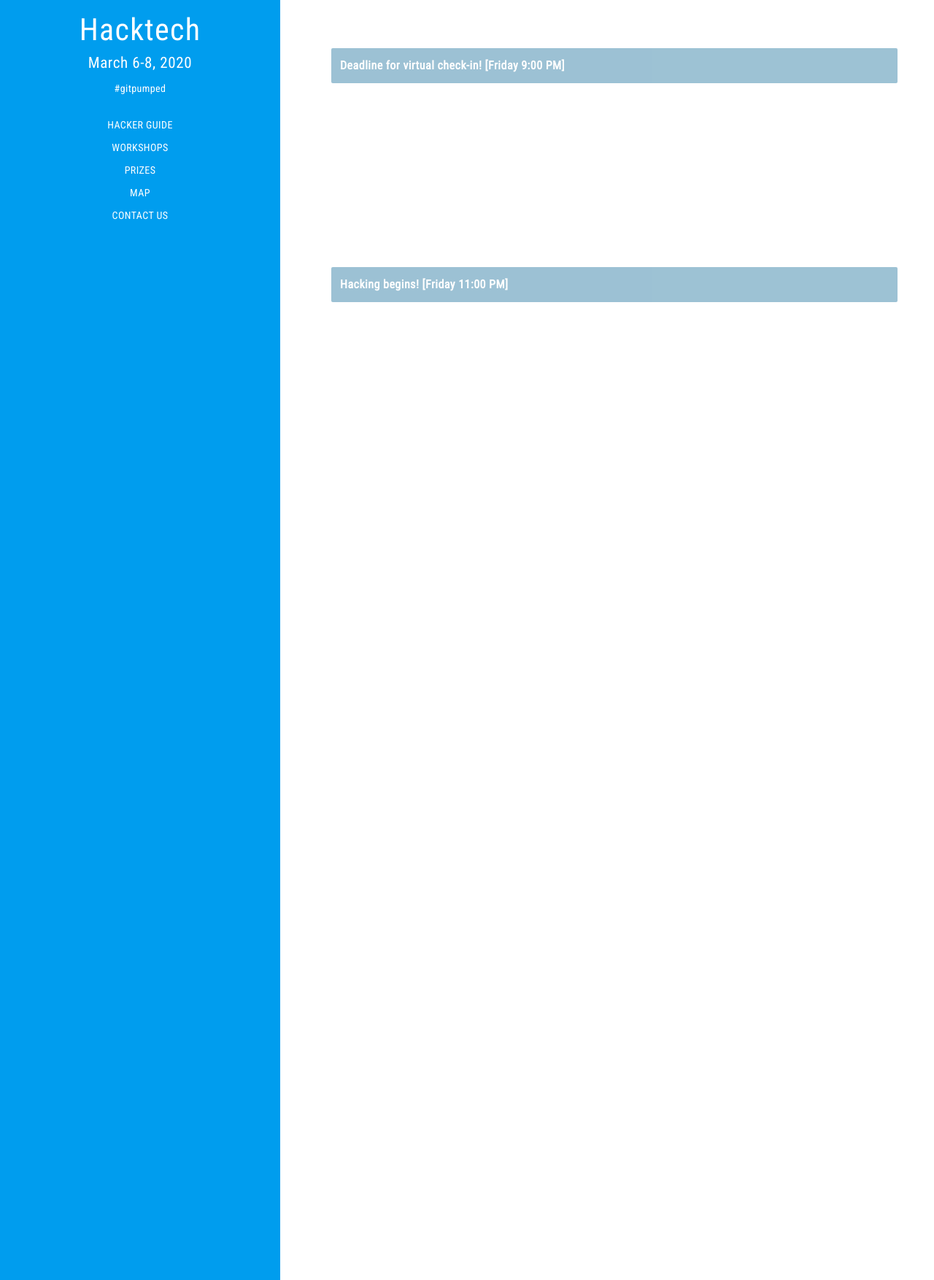
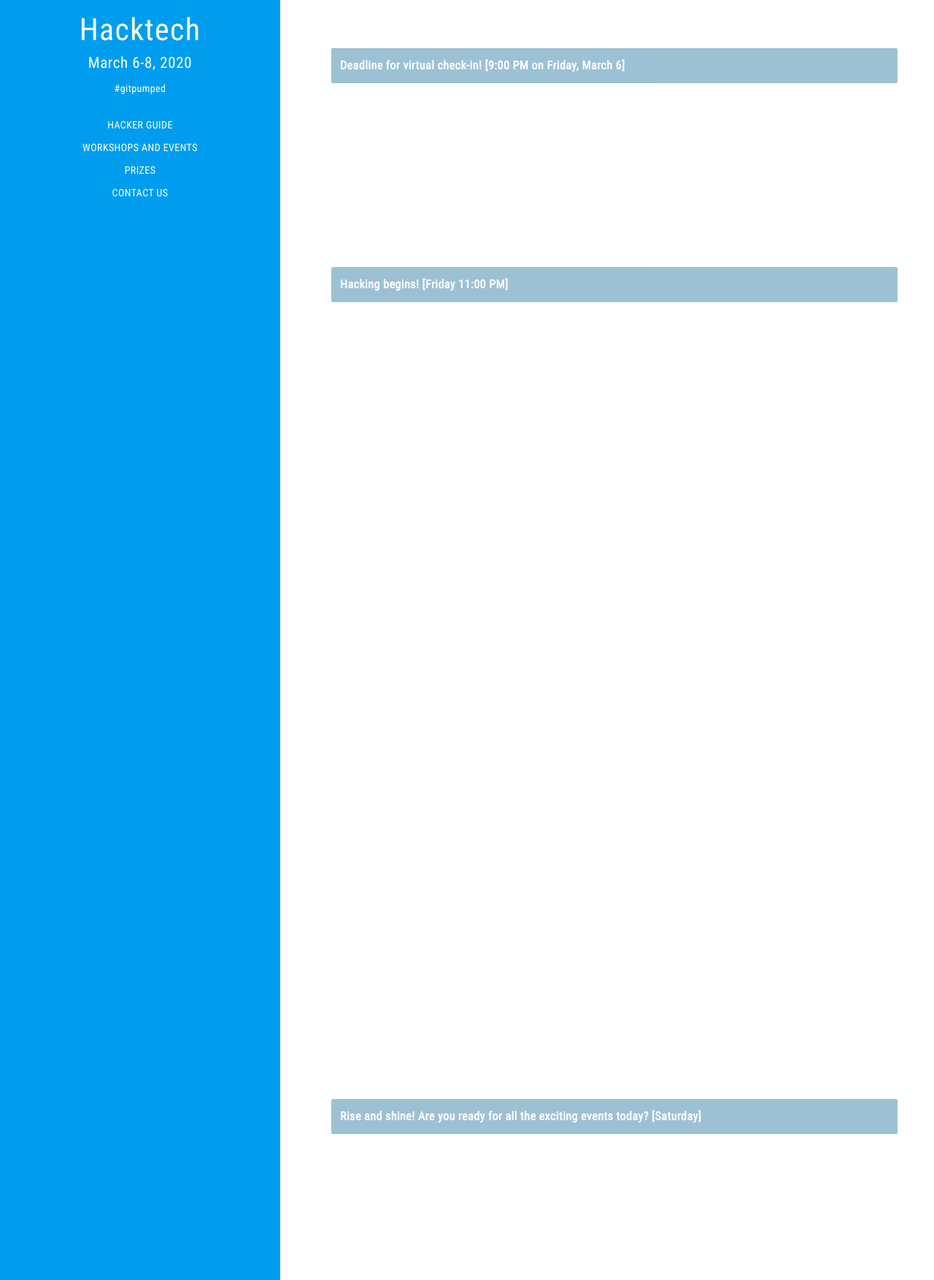
Before and after one commit to TheHacktech/hacktechpy.io, a Flask app: page /schedule in a window 1280 px wide. Shown: the part 382-2136 px from the top of the page at 73% size. Run offline with Flask 2, Linux system fonts and the light colour scheme; parts of the project's set-up code (start-up, migrations or seed data) failed here and were passed over; some libraries are stand-ins or nearby versions.

Commit message:
Update schedule majorly

```diff
--- a/hacktech/static/css/live.css
+++ b/hacktech/static/css/live.css
@@ -430,7 +430,50 @@ i {
     opacity: 0.6;
 }
 
-#schedule-hacking-end {
+#schedule-rise {
+    background: #5c99b8;
+    color: white;
+    top: 1788px;
+    position: absolute;
+    width: calc(100% - 24px);
+    padding: 12px;
+    font-size: 16px;
+    line-height: 24px;
+    border-radius: 2px;
+    font-weight: 700;
+    text-align: left;
+    opacity: 0.6;
+}
+#schedule-daylight {
+    background: #5c99b8;
+    color: white;
+    top: 3888px;
+    position: absolute;
+    width: calc(100% - 24px);
+    padding: 12px;
+    font-size: 16px;
+    line-height: 24px;
+    border-radius: 2px;
+    font-weight: 700;
+    text-align: left;
+    opacity: 0.6;
+}
+#schedule-hacking-ends {
+    background: #5c99b8;
+    color: white;
+    top: 4848px;
+    position: absolute;
+    width: calc(100% - 24px);
+    padding: 12px;
+    font-size: 16px;
+    line-height: 24px;
+    border-radius: 2px;
+    font-weight: 700;
+    text-align: left;
+    opacity: 0.6;
+}
+
+#schedule-finalists {
     background: #5c99b8;
     color: white;
     top: 5088px;
@@ -444,7 +487,6 @@ i {
     text-align: left;
     opacity: 0.6;
 }
-
 #schedule-guide-left {
     position: absolute;
     top: -5px;
--- a/hacktech/static/js/schedule.js
+++ b/hacktech/static/js/schedule.js
@@ -306,7 +306,7 @@ var schedule = [
   title: "Project Expo",
   caption: "Judges will view the video demos of your fantastic hacks through your Devpost submission!",
   time: {day: "sun", start: "10:30AM", duration: "4:00"},
-  location: "Avery",
+  location: "Devpost",
   event_type: "events",
 },
 
@@ -314,7 +314,7 @@ var schedule = [
   title: "Closing Ceremony",
   caption: "Winners are announced! Tune in to see winning team's demos!",
   time: {day: "sun", start: "2:30PM", duration: "1:30"},
-  location: "Beckman Auditorium",
+  location: "Streamed on our channel!",
   event_type: "events",
 },
 /*
--- a/hacktech/templates/schedule.html
+++ b/hacktech/templates/schedule.html
@@ -31,9 +31,8 @@
                     <p class="slogan">#gitpumped</p>
                     <ul class="links">
                         <li class="guide"><a href="https://docs.google.com/document/d/1q95v6cd-kBrE7YugJv6578sVFrRVrhrkHXEILSRhtNM/edit?usp=sharing">Hacker Guide</a></li>
-                        <li class="workshops"><a href="https://docs.google.com/document/d/1UMA9VsRIbx5qTNFT_2kel_1mzhZlbiLnzM-N1DFrEcw/edit?usp=sharing">Workshops</a></li>
+                        <li class="workshops"><a href="https://docs.google.com/document/d/1UMA9VsRIbx5qTNFT_2kel_1mzhZlbiLnzM-N1DFrEcw/edit?usp=sharing">Workshops and Events</a></li>
                         <li class="prizes"><a href="https://docs.google.com/document/d/12isaHNW751msCltjaUkuC2h-wqHFkWrXLfiwbWZRya0/edit?usp=sharing">Prizes</a></li>
-                        <li class="map"><a href="https://docs.google.com/document/d/1XugCct-zuTR1O0dUGUJtd2fAnH5nC92i5CzsR6ZrvhQ/edit?usp=sharing">Map</a></li>
                         <li class="contact"><a href="mailto:team@hacktech.io">Contact us</a></li>
                     </ul>
                 </div>
@@ -61,10 +60,12 @@
                                 </div>
                             </div>
                         </div>
-                        <div class="schedule-banner" id="schedule-checkin">Deadline for virtual check-in! [Friday 9:00 PM]</div>
+                        <div class="schedule-banner" id="schedule-checkin">Deadline for virtual check-in! [9:00 PM on Friday, March 6]</div>
                         <div class="schedule-banner" id="schedule-hacking-begin">Hacking begins! [Friday 11:00 PM]</div>
-                        <div class="schedule-banner" id="schedule-submit">Submissions due on Devpost! [Sunday 10:00 AM]</div>
-                        <div class="schedule-banner" id="schedule-hacking-end">Finalists are notified! [Sunday 12:30 PM]</div>
+                        <div class="schedule-banner" id="schedule-daylight">Daylight savings begins! Set your clocks forward an hour! [Sunday 2:00 AM]</div>
+                        <div class="schedule-banner" id="schedule-rise">Rise and shine! Are you ready for all the  exciting events today? [Saturday]</div>
+                        <div class="schedule-banner" id="schedule-hacking-ends">Hacking ends! Submissions are due on Devpost! [Sunday 10:00 AM]</div>
+                        <div class="schedule-banner" id="schedule-finalists">Finalists are notified! [Sunday 12:30 PM]</div>
                         <div id="schedule-indicator"></div>
                     </div>
                 </div>
```
